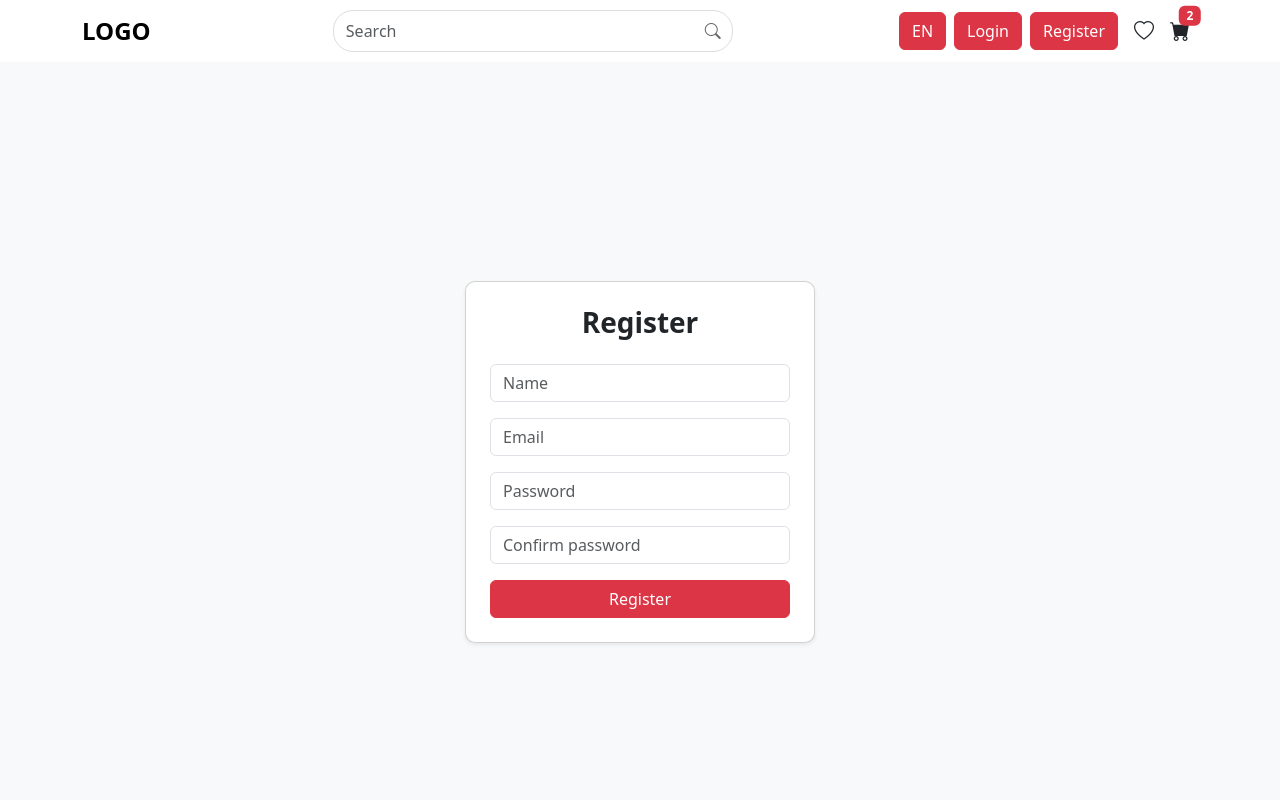
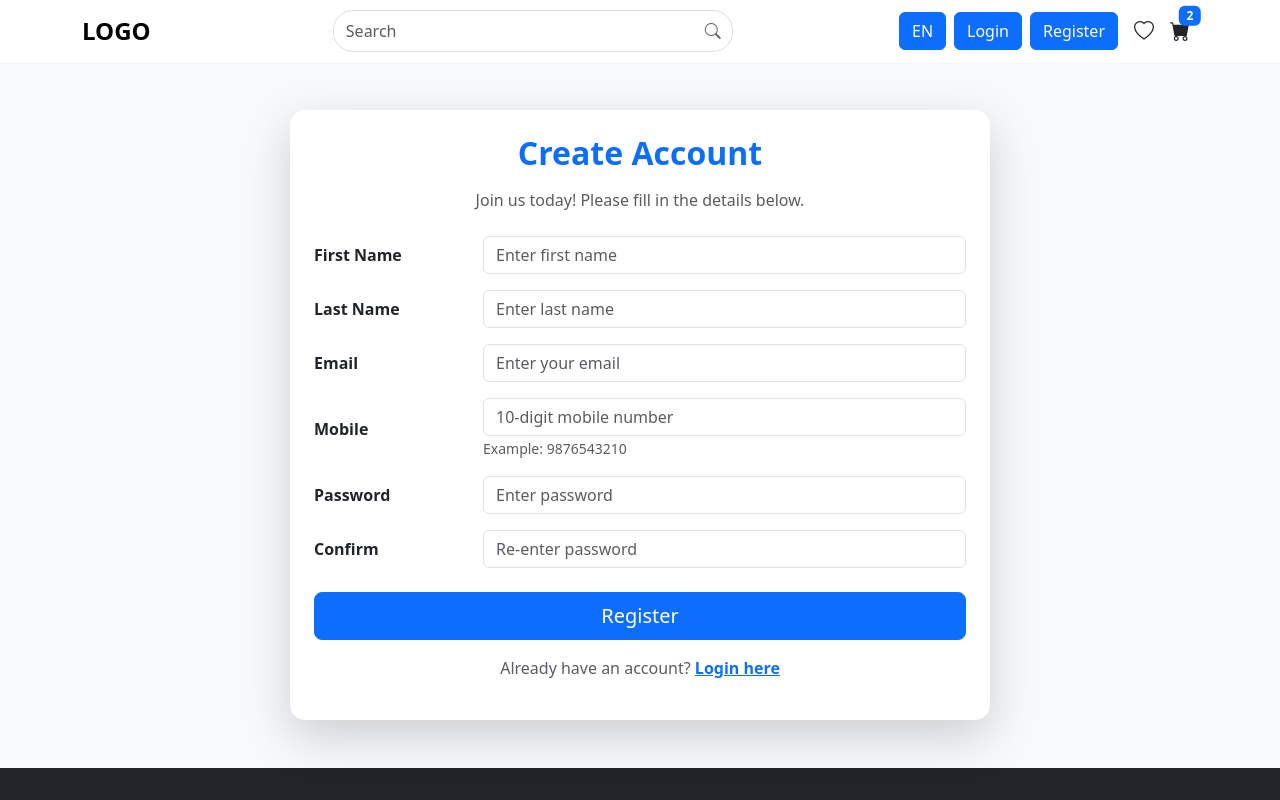
Before and after one commit to Pratik1818/laravel-react-ecommerce, a React (Vite) app in the folder EcommerceFrontend/: page /register in a window 1280 px wide. Shown: the top 800 px of the page. Built offline with nearby package versions, Linux system fonts and the light colour scheme.

Commit message:
Changes in Register and Header

```diff
--- a/EcommerceFrontend/src/components/layout/Header.jsx
+++ b/EcommerceFrontend/src/components/layout/Header.jsx
@@ -10,7 +10,7 @@ function Header() {
         <div className="container">
 
           {/* Logo */}
-          <a className="navbar-brand logo fw-bold" href="#">
+          <a className="navbar-brand logo fw-bold " href="#">
             LOGO
           </a>
 
@@ -45,18 +45,18 @@ function Header() {
 
             {/* Right section */}
             <div className="d-flex align-items-center ms-lg-auto mt-2 mt-lg-0">
-              <a href="#" className="btn btn-danger me-2">EN</a>
+              <a href="#" className="btn btn-primary me-2">EN</a>
 
               {/* Login / Register Buttons*/}
-              <Link to="/login" className="btn btn-danger me-2" >Login</Link>
-              <Link to="/register" className="btn btn-danger me-2">Register</Link>
+              <Link to="/login" className="btn btn-primary me-2" >Login</Link>
+              <Link to="/register" className="btn btn-primary me-2">Register</Link>
               {/* Heart Icon */}
               <i className="bi bi-heart mx-2 fs-5"></i>
 
               {/* Cart Icon with badge */}
               <div className="position-relative mx-2">
                 <i className="bi bi-cart-fill fs-5"></i>
-                <span className="badge bg-danger position-absolute top-0 start-100 translate-middle">
+                <span className="badge bg-primary position-absolute top-0 start-100 translate-middle">
                   2
                 </span>
               </div>
--- a/EcommerceFrontend/src/pages/Register.jsx
+++ b/EcommerceFrontend/src/pages/Register.jsx
@@ -3,8 +3,10 @@ import { Card } from "react-bootstrap";
 
 function Register() {
   const [form, setForm] = useState({
-    name: "",
+    first_name: "",
+    last_name: "",
     email: "",
+    mobile: "",
     password: "",
     confirmPassword: "",
   });
@@ -20,66 +22,169 @@ function Register() {
   };
 
   return (
+    <div className="d-flex justify-content-center bg-light py-5 px-3">
+      <Card
+        className="p-4 shadow-lg border-0 w-100"
+        style={{ maxWidth: "700px", borderRadius: "15px" }}
+      >
+        {/* Title */}
+        <h2 className="mb-3 text-center fw-bold text-primary">Create Account</h2>
+        <p className="text-center text-muted mb-4">
+          Join us today! Please fill in the details below.
+        </p>
 
-    <div className="d-flex justify-content-center align-items-center vh-100 bg-light">
-      <Card className="p-4 shadow-sm" style={{ width: "350px", borderRadius: "10px" }}>
-        <h3 className="mb-4 text-center fw-bold">Register</h3>
         <form onSubmit={handleSubmit}>
-          <div className="mb-3">
+          {/* First Name */}
+          <div className="row mb-3 align-items-center">
+            <label
+              htmlFor="first_name"
+              className="col-sm-3 col-form-label fw-semibold"
+            >
+              First Name
+            </label>
+            <div className="col-sm-9">
               <input
                 type="text"
-              name="name"
+                id="first_name"
+                name="first_name"
                 className="form-control"
-              placeholder="Name"
-              value={form.name}
+                placeholder="Enter first name"
+                value={form.first_name}
                 onChange={handleChange}
                 required
               />
             </div>
+          </div>
 
-          <div className="mb-3">
+          {/* Last Name */}
+          <div className="row mb-3 align-items-center">
+            <label
+              htmlFor="last_name"
+              className="col-sm-3 col-form-label fw-semibold"
+            >
+              Last Name
+            </label>
+            <div className="col-sm-9">
+              <input
+                type="text"
+                id="last_name"
+                name="last_name"
+                className="form-control"
+                placeholder="Enter last name"
+                value={form.last_name}
+                onChange={handleChange}
+                required
+              />
+            </div>
+          </div>
+
+          {/* Email */}
+          <div className="row mb-3 align-items-center">
+            <label
+              htmlFor="email"
+              className="col-sm-3 col-form-label fw-semibold"
+            >
+              Email
+            </label>
+            <div className="col-sm-9">
               <input
                 type="email"
+                id="email"
                 name="email"
                 className="form-control"
-              placeholder="Email"
+                placeholder="Enter your email"
                 value={form.email}
                 onChange={handleChange}
                 required
               />
             </div>
+          </div>
 
-          <div className="mb-3">
+          {/* Mobile Number */}
+          <div className="row mb-3 align-items-center">
+            <label
+              htmlFor="mobile"
+              className="col-sm-3 col-form-label fw-semibold"
+            >
+              Mobile
+            </label>
+            <div className="col-sm-9">
+              <input
+                type="tel"
+                id="mobile"
+                name="mobile"
+                className="form-control"
+                placeholder="10-digit mobile number"
+                pattern="[0-9]{10}"
+                value={form.mobile}
+                onChange={handleChange}
+                required
+              />
+              <small className="text-muted">Example: 9876543210</small>
+            </div>
+          </div>
+
+          {/* Password */}
+          <div className="row mb-3 align-items-center">
+            <label
+              htmlFor="password"
+              className="col-sm-3 col-form-label fw-semibold"
+            >
+              Password
+            </label>
+            <div className="col-sm-9">
               <input
                 type="password"
+                id="password"
                 name="password"
                 className="form-control"
-              placeholder="Password"
+                placeholder="Enter password"
                 value={form.password}
                 onChange={handleChange}
                 required
               />
             </div>
+          </div>
 
-          <div className="mb-3">
+          {/* Confirm Password */}
+          <div className="row mb-4 align-items-center">
+            <label
+              htmlFor="confirmPassword"
+              className="col-sm-3 col-form-label fw-semibold"
+            >
+              Confirm
+            </label>
+            <div className="col-sm-9">
               <input
                 type="password"
+                id="confirmPassword"
                 name="confirmPassword"
                 className="form-control"
-              placeholder="Confirm password"
+                placeholder="Re-enter password"
                 value={form.confirmPassword}
                 onChange={handleChange}
                 required
               />
             </div>
+          </div>
 
-          <button type="submit" className="btn btn-danger w-100">
+          {/* Submit Button */}
+          <div className="d-grid">
+            <button type="submit" className="btn btn-primary btn-lg">
               Register
             </button>
+          </div>
+
+          {/* Already have account */}
+          <p className="text-center mt-3 text-muted">
+            Already have an account?{" "}
+            <a href="/login" className="text-primary fw-semibold">
+              Login here
+            </a>
+          </p>
         </form>
       </Card>
     </div>
-
   );
 }
 
```
Lines whose indentation alone changed are shown as unchanged.
